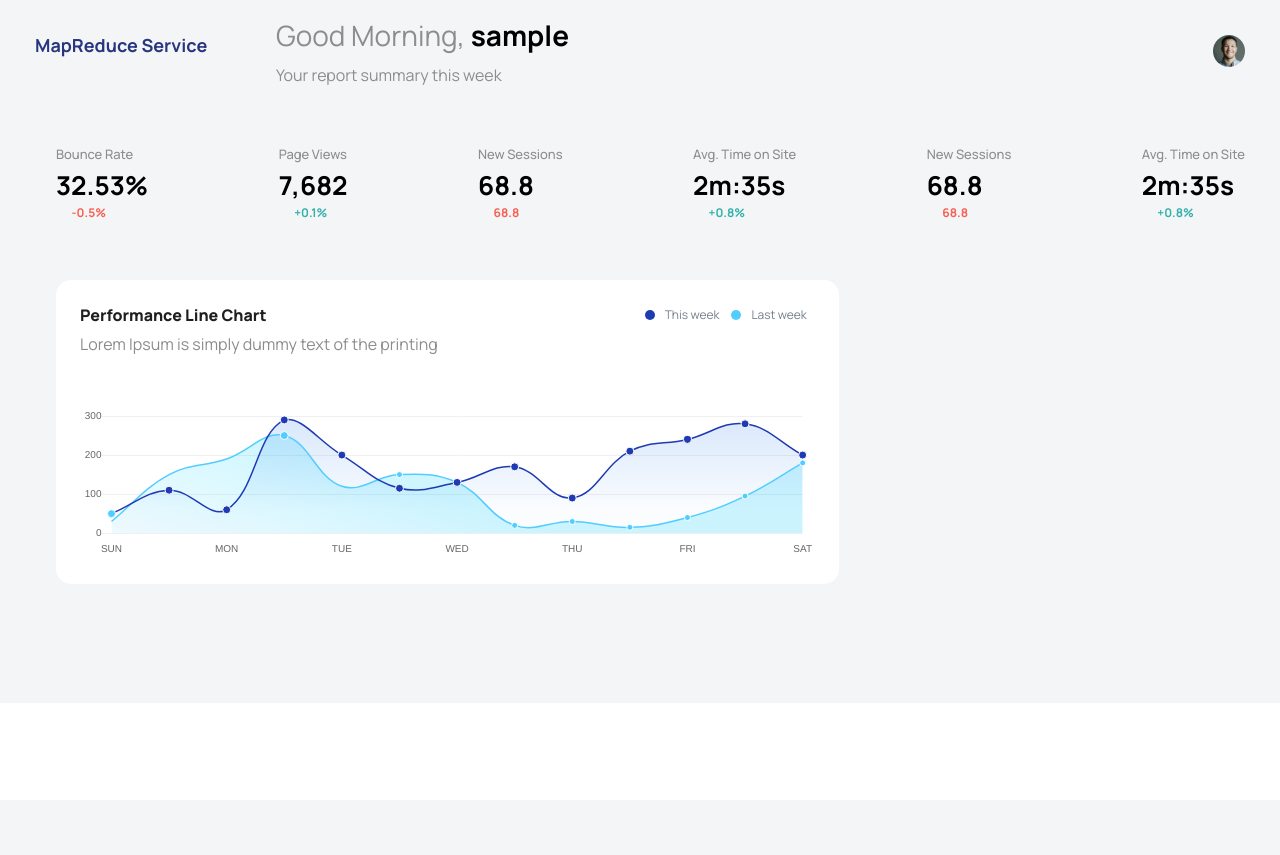
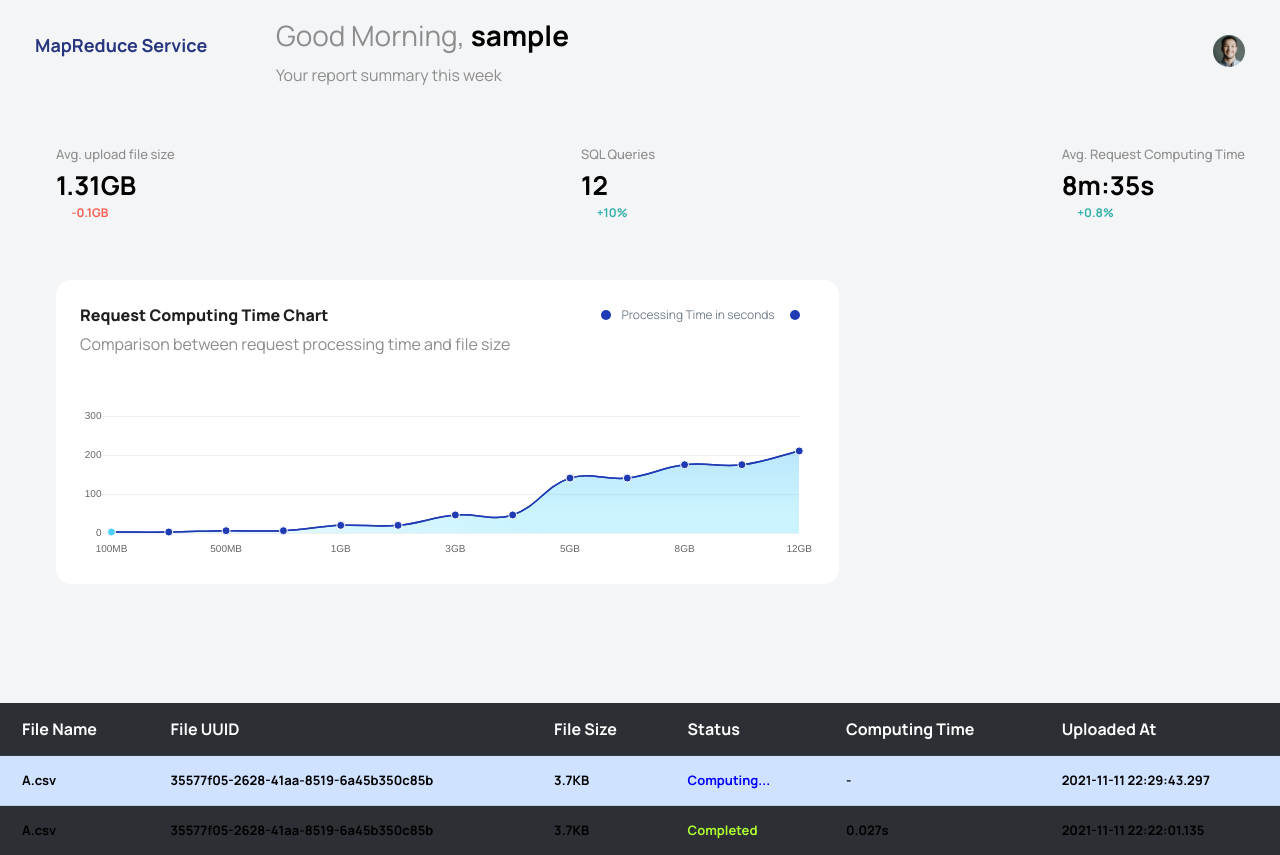
Before and after one commit to vkhoroshchak/mr-client, a FastAPI app: template templates/report_history.html in a window 1280 px wide. Before the commit the page ends 552 px from the top, so only its background shows below. Run offline with FastAPI, Linux system fonts and the light colour scheme; the template is opened without the code that fills it: most values are stand-ins (such as "Sample title", 1, 10 or a date in 2020); parts of the project's set-up code (start-up, migrations or seed data) failed here and were passed over; some libraries are stand-ins or nearby versions; some web fonts are replaced.

Commit message:
Add additional data to templates

```diff
--- a/static/js/chartist.js
+++ b/static/js/chartist.js
@@ -88,7 +88,7 @@
   //Horizontal bar chart
   if ($('#ct-chart-horizontal-bar').length) {
     new Chartist.Bar('#ct-chart-horizontal-bar', {
-      labels: ['Mon', 'Tue', 'Wed', 'Thu', 'Fri', 'Sat', 'Sun'],
+      labels: ['Monn', 'Tue', 'Wed', 'Thu', 'Fri', 'Sat', 'Sun'],
       series: [
         [5, 4, 3, 7, 5, 10, 3],
         [3, 2, 9, 5, 4, 6, 4],
--- a/static/js/dashboard.js
+++ b/static/js/dashboard.js
@@ -11,10 +11,10 @@
       saleGradientBg2.addColorStop(0, 'rgba(0, 208, 255, 0.19)');
       saleGradientBg2.addColorStop(1, 'rgba(0, 208, 255, 0.03)');
       var salesTopData = {
-          labels: ["SUN","sun", "MON", "mon", "TUE","tue", "WED", "wed", "THU", "thu", "FRI", "fri", "SAT"],
+          labels: ["100MB","100mb", "500MB", "500mb", "1GB","1gb", "3GB", "3gb", "5GB", "5gb", "8GB", "8gb", "12GB"],
           datasets: [{
-              label: 'This week',
-              data: [50, 110, 60, 290, 200, 115, 130, 170, 90, 210, 240, 280, 200],
+              label: 'Processing Time in seconds',
+              data: [3, 3, 6.4, 6.4, 20.1, 20.1, 46.7, 46.7, 141, 141, 175.3, 175.3, 210.5],
               backgroundColor: saleGradientBg,
               borderColor: [
                   '#1F3BB3',
@@ -27,11 +27,11 @@
               pointBackgroundColor: ['#1F3BB3)', '#1F3BB3', '#1F3BB3', '#1F3BB3','#1F3BB3)', '#1F3BB3', '#1F3BB3', '#1F3BB3','#1F3BB3)', '#1F3BB3', '#1F3BB3', '#1F3BB3','#1F3BB3)'],
               pointBorderColor: ['#fff','#fff','#fff','#fff','#fff','#fff','#fff','#fff','#fff','#fff','#fff','#fff','#fff',],
           },{
-            label: 'Last week',
-            data: [30, 150, 190, 250, 120, 150, 130, 20, 30, 15, 40, 95, 180],
+
+            data: [3, 3, 6.4, 6.4, 20.1, 20.1, 46.7, 46.7, 141, 141, 175.3, 175.3, 210.5],
             backgroundColor: saleGradientBg2,
             borderColor: [
-                '#52CDFF',
+                '#1F3BB3',
             ],
             borderWidth: 1.5,
             fill: true, // 3: no fill
@@ -117,7 +117,7 @@
       saleGradientBg2.addColorStop(0, 'rgba(0, 208, 255, 0.19)');
       saleGradientBg2.addColorStop(1, 'rgba(34, 36, 55, 0.2)');
       var salesTopDataDark = {
-          labels: ["SUN","sun", "MON", "mon", "TUE","tue", "WED", "wed", "THU", "thu", "FRI", "fri", "SAT"],
+          labels: ["SUN","sun", "MONN", "monn", "TUE","tue", "WED", "wed", "THU", "thu", "FRI", "fri", "SAT"],
           datasets: [{
               label: '# of Votes',
               data: [50, 110, 60, 290, 200, 115, 130, 170, 90, 210, 240, 280, 200],
--- a/templates/main_page.html
+++ b/templates/main_page.html
@@ -35,6 +35,7 @@
         </div>
         <button class="w-100 btn btn-lg btn-primary font-weight-bold" style="margin-top: 10px" type="submit">Run MapReduce</button>
     </form>
+    <h2 style="color: greenyellow; margin-top: 10px">File id for 'A.csv': <strong>35577f05-2628-41aa-8519-6a45b350c85b<strong></h2>
     <div class="commands">
         <form method="post" action="/map_reduce/push-file-on-cluster" enctype="multipart/form-data">
             <div class="row">
--- a/templates/report_history.html
+++ b/templates/report_history.html
@@ -82,38 +82,21 @@
                                     <div class="col-sm-12">
                                         <div class="statistics-details d-flex align-items-center justify-content-between">
                                             <div>
-                                                <p class="statistics-title">Bounce Rate</p>
-                                                <h3 class="rate-percentage">32.53%</h3>
+                                                <p class="statistics-title">Avg. upload file size</p>
+                                                <h3 class="rate-percentage">1.31GB</h3>
                                                 <p class="text-danger d-flex"><i
-                                                        class="mdi mdi-menu-down"></i><span>-0.5%</span></p>
+                                                        class="mdi mdi-menu-down"></i><span>-0.1GB</span></p>
                                             </div>
                                             <div>
-                                                <p class="statistics-title">Page Views</p>
-                                                <h3 class="rate-percentage">7,682</h3>
-                                                <p class="text-success d-flex"><i class="mdi mdi-menu-up"></i><span>+0.1%</span>
+                                                <p class="statistics-title">SQL Queries</p>
+                                                <h3 class="rate-percentage">12</h3>
+                                                <p class="text-success d-flex"><i
+                                                        class="mdi mdi-menu-up"></i><span>+10%</span>
                                                 </p>
                                             </div>
-                                            <div>
-                                                <p class="statistics-title">New Sessions</p>
-                                                <h3 class="rate-percentage">68.8</h3>
-                                                <p class="text-danger d-flex"><i
-                                                        class="mdi mdi-menu-down"></i><span>68.8</span></p>
-                                            </div>
                                             <div class="d-none d-md-block">
-                                                <p class="statistics-title">Avg. Time on Site</p>
-                                                <h3 class="rate-percentage">2m:35s</h3>
-                                                <p class="text-success d-flex"><i
-                                                        class="mdi mdi-menu-down"></i><span>+0.8%</span></p>
-                                            </div>
-                                            <div class="d-none d-md-block">
-                                                <p class="statistics-title">New Sessions</p>
-                                                <h3 class="rate-percentage">68.8</h3>
-                                                <p class="text-danger d-flex"><i
-                                                        class="mdi mdi-menu-down"></i><span>68.8</span></p>
-                                            </div>
-                                            <div class="d-none d-md-block">
-                                                <p class="statistics-title">Avg. Time on Site</p>
-                                                <h3 class="rate-percentage">2m:35s</h3>
+                                                <p class="statistics-title">Avg. Request Computing Time</p>
+                                                <h3 class="rate-percentage">8m:35s</h3>
                                                 <p class="text-success d-flex"><i
                                                         class="mdi mdi-menu-down"></i><span>+0.8%</span></p>
                                             </div>
@@ -128,10 +111,10 @@
                                                     <div class="card-body">
                                                         <div class="d-sm-flex justify-content-between align-items-start">
                                                             <div>
-                                                                <h4 class="card-title card-title-dash">Performance
-                                                                    Line Chart</h4>
-                                                                <h5 class="card-subtitle card-subtitle-dash">Lorem
-                                                                    Ipsum is simply dummy text of the printing</h5>
+                                                                <h4 class="card-title card-title-dash">Request Computing
+                                                                    Time Chart</h4>
+                                                                <h5 class="card-subtitle card-subtitle-dash">Comparison
+                                                                    between request processing time and file size</h5>
                                                             </div>
                                                             <div id="performance-line-legend"></div>
                                                         </div>
@@ -152,6 +135,32 @@
 
         </div>
     </div>
+    <table class="table table-dark table-striped">
+        <tr>
+            <th>File Name</th>
+            <th>File UUID</th>
+            <th>File Size</th>
+            <th>Status</th>
+            <th>Computing Time</th>
+            <th>Uploaded At</th>
+        </tr>
+        <tr>
+            <td class="table-primary"><strong>A.csv</strong></td>
+            <td class="table-primary"><strong>35577f05-2628-41aa-8519-6a45b350c85b</strong></td>
+            <td class="table-primary"><strong>3.7KB</strong></td>
+            <td class="table-primary" style="color: blue"><strong>Computing...</strong></td>
+            <td class="table-primary"><strong>-</strong></td>
+            <td class="table-primary"><strong>2021-11-11 22:29:43.297</strong></td>
+        </tr>
+        <tr>
+            <td class="table-primary"><strong>A.csv</strong></td>
+            <td class="table-primary"><strong>35577f05-2628-41aa-8519-6a45b350c85b</strong></td>
+            <td class="table-primary"><strong>3.7KB</strong></td>
+            <td class="table-primary" style="color: greenyellow"><strong>Completed</strong></td>
+            <td class="table-primary"><strong>0.027s</strong></td>
+            <td class="table-primary"><strong>2021-11-11 22:22:01.135</strong></td>
+        </tr>
+    </table>
 </div>
 <script src="{{ url_for('static', path='/vendors/js/vendor.bundle.base.js') }}"></script>
 <script src="{{ url_for('static', path='/vendors/chart.js/Chart.min.js')}}"></script>
```
